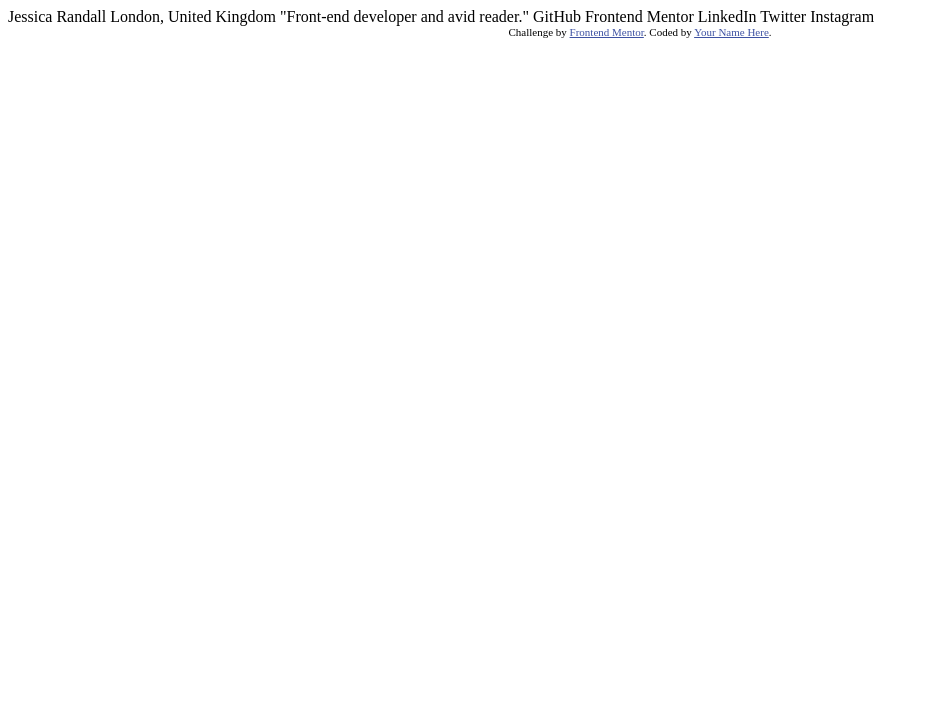
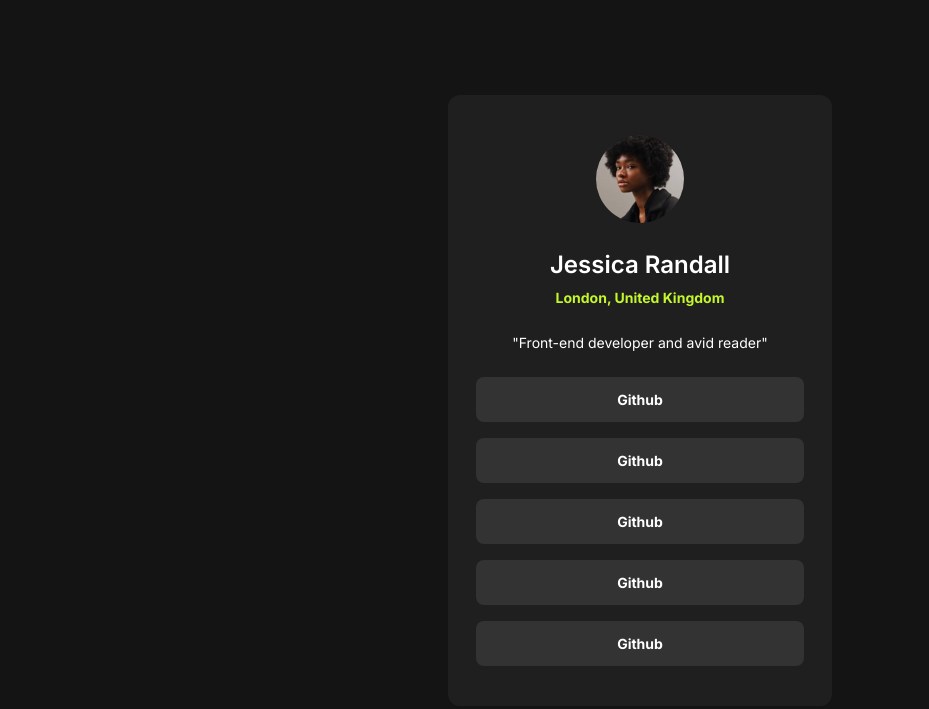
Before and after one commit to klhaug/social-links-profile, a plain HTML site: page index.html in a window 1280 px wide. Shown: the whole page, without its empty margins (0-929 px from the left). Drawn offline with Linux system fonts and the light colour scheme.

Commit message:
v1 of card push

```diff
--- a/index.html
+++ b/index.html
@@ -7,28 +7,23 @@
   <link rel="icon" type="image/png" sizes="32x32" href="./assets/images/favicon-32x32.png">
 
   <title>Frontend Mentor | Social links profile</title>
-
-  <!-- Feel free to remove these styles or customise in your own stylesheet 👍 -->
-  <style>
-    .attribution { font-size: 11px; text-align: center; }
-    .attribution a { color: hsl(228, 45%, 44%); }
-  </style>
+  <link href="styles.css" rel="stylesheet">
 </head>
 <body>
-
-  Jessica Randall
-  London, United Kingdom
-  "Front-end developer and avid reader."
-
-  GitHub
-  Frontend Mentor
-  LinkedIn
-  Twitter
-  Instagram
-
-  <div class="attribution">
-    Challenge by <a href="https://www.frontendmentor.io?ref=challenge" target="_blank">Frontend Mentor</a>.
-    Coded by <a href="#">Your Name Here</a>.
+  <div class="card">
+    <img src="./assets/images/avatar-jessica.jpeg" alt="corporate headshot of a woman">
+    <section class="header-container">
+      <h1 class="txt-lg-bold">Jessica Randall</h1>
+      <p class="txt-md-bold-green">London, United Kingdom</p>
+    </section>
+    <p class="txt-md-regular">"Front-end developer and avid reader"</p>
+    <div class="button-container">
+      <p><a href="https://github.com" class="primary-button txt-md-bold">Github</a></p>
+      <p><a href="https://github.com" class="primary-button txt-md-bold">Github</a></p>
+      <p><a href="https://github.com" class="primary-button txt-md-bold">Github</a></p>
+      <p><a href="https://github.com" class="primary-button txt-md-bold">Github</a></p>
+      <p><a href="https://github.com" class="primary-button txt-md-bold">Github</a></p>
+    </div>
   </div>
 </body>
 </html>
--- /dev/null
+++ b/styles.css
@@ -0,0 +1,122 @@
+@import url('https://fonts.googleapis.com/css2?family=Inter:ital,opsz,wght@0,14..32,100..900;1,14..32,100..900&display=swap');
+
+
+* {
+    margin: 0;
+    padding: 0;
+}
+a{
+    text-decoration: none;
+}
+
+:root {
+    /* COLORS */
+    --grey-900: #141414;
+    --grey-800: #1F1F1F;
+    --grey-700: #333333;
+    --green-900: #C4F82A;
+    --white:#ffffff;
+
+    /* SIZING */
+    --size-500: 40px;
+    --size-300: 24px;
+    --size-200: 16px;
+    --size-175: 14px;
+    --size-150: 12px;
+    --size-100: 8px;
+    --size-50: 4px;
+}
+
+body {
+    font-family: Inter, sans-serif;
+    display: flex;
+    justify-content: center;
+    align-items: center;
+    height: 100vh;
+    background-color: var(--grey-900);
+}
+
+.txt-lg-bold {
+    font-size: var(--size-300) ;
+    line-height: 150%;
+    letter-spacing: 0px;
+    font-weight: 600;
+    color: var(--white);
+    text-align: center;
+}
+
+.txt-md-regular {
+    font-size: var(--size-175);
+    line-height: 150%;
+    font-weight: 400;
+    color: var(--white);
+    text-align: center;
+}
+.txt-md-bold-green {
+    font-size: var(--size-175);
+    line-height: 150%;
+    font-weight: 700;
+    color: var(--green-900);
+    text-align: center;
+}
+
+.txt-md-bold {
+    font-size: var(--size-175);
+    line-height: 150%;
+    font-weight: 700;
+    color: var(--white);
+    text-align: center;
+}
+
+.card {
+    box-sizing: border-box;
+    border-radius: var(--size-150);
+    max-width: 384px;
+    width: calc(100vw - 48px);
+    display: flex;
+    border-radius: var(--size-150);
+    flex-direction: column;
+    padding: var(--size-500) var(--size-300);
+    align-items: center;
+    gap: var(--size-300);
+    background-color: var(--grey-800);
+}
+
+img {
+    height: 88px;
+    width: 88px;
+    border-radius: 999px;
+}
+
+.header-container {
+    display: flex;
+    flex-direction: column;
+    align-items: center;
+    gap: var(--size-50) ;
+}
+
+.button-container {
+    display: flex;
+    flex-direction: column;
+    gap: var(--size-200);
+    width: 100%;
+}
+
+.primary-button {
+    transition: 500ms;
+    margin: auto;
+    max-width: 304px;
+    display: flex;
+    color: var(--white);
+    padding: var(--spacing-150, 12px);
+    justify-content: center;
+    align-items: center;
+    border-radius: 8px;
+    background-color: var(--color-grey-700, #333);
+}
+
+.primary-button:hover{
+    transition-duration: 500ms;
+    background-color: var(--green-900) ;
+    color: var(--grey-700);
+}
```
